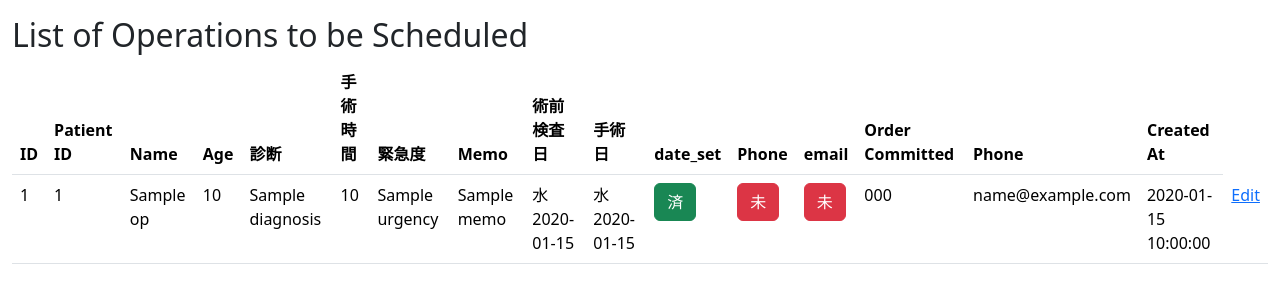
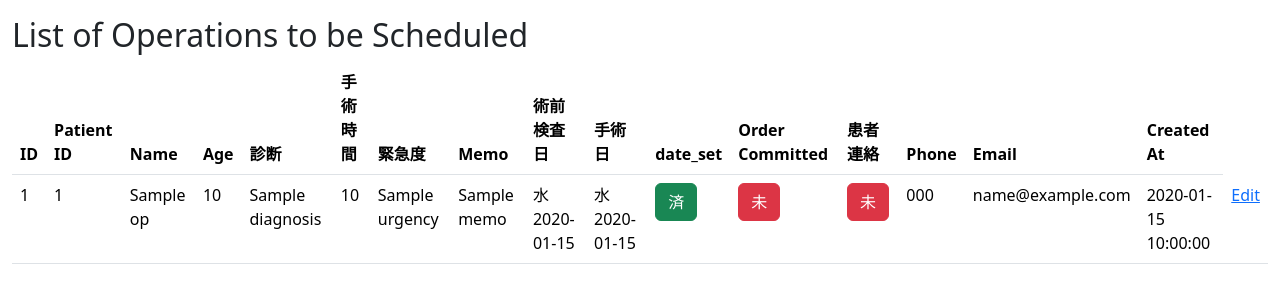
Before and after one commit to chang-hs/op_schedule, a Flask app: template templates/list_op.html in a window 1280 px wide. Shown: the part 106-409 px from the top of the page. Run offline with Flask 3, Linux system fonts and the light colour scheme; the template is opened without the code that fills it: most values are stand-ins (such as "Sample title", 1, 10 or a date in 2020); parts of the project's set-up code (start-up, migrations or seed data) failed here and were passed over; some libraries are stand-ins or nearby versions.

Commit message:
Add email to lit_op.html

```diff
--- a/app.py
+++ b/app.py
@@ -105,6 +105,7 @@ def edit_op(op_id):
         op.patient_id = form.patient_id.data
         op.name = form.name.data
         op.phone = form.phone.data
+        op.email = form.email.data
         op.diagnosis = form.diagnosis.data
         op.urgency = form.urgency.data
         op.memo = form.memo.data
--- a/forms.py
+++ b/forms.py
@@ -33,6 +33,7 @@ class EditOpForm(FlaskForm):
     name = StringField("name", validators=[InputRequired()])
     age = IntegerField("age", validators=[Optional()])
     phone = StringField("phone", validators=[Optional()])
+    email = StringField("email", validators=[Optional()])
     diagnosis = StringField("diagnosis", validators=[InputRequired()])
     op_duration = StringField("op_duration")
     urgency = IntegerField("urgency")
--- a/templates/list_op.html
+++ b/templates/list_op.html
@@ -38,10 +38,10 @@
                     <th>術前検査日</th>
                     <th>手術日</th>
                     <th>date_set</th>
+                    <th>Order Committed</th>
+                    <th>患者連絡</th>
                     <th>Phone</th>
-                    <th>email</th>
-                    <th>Order Committed</th>
-                    <th>Phone</th>
+                    <th>Email</th>
                     <th>Created At</th>
                 </tr>
             </thead>
```
